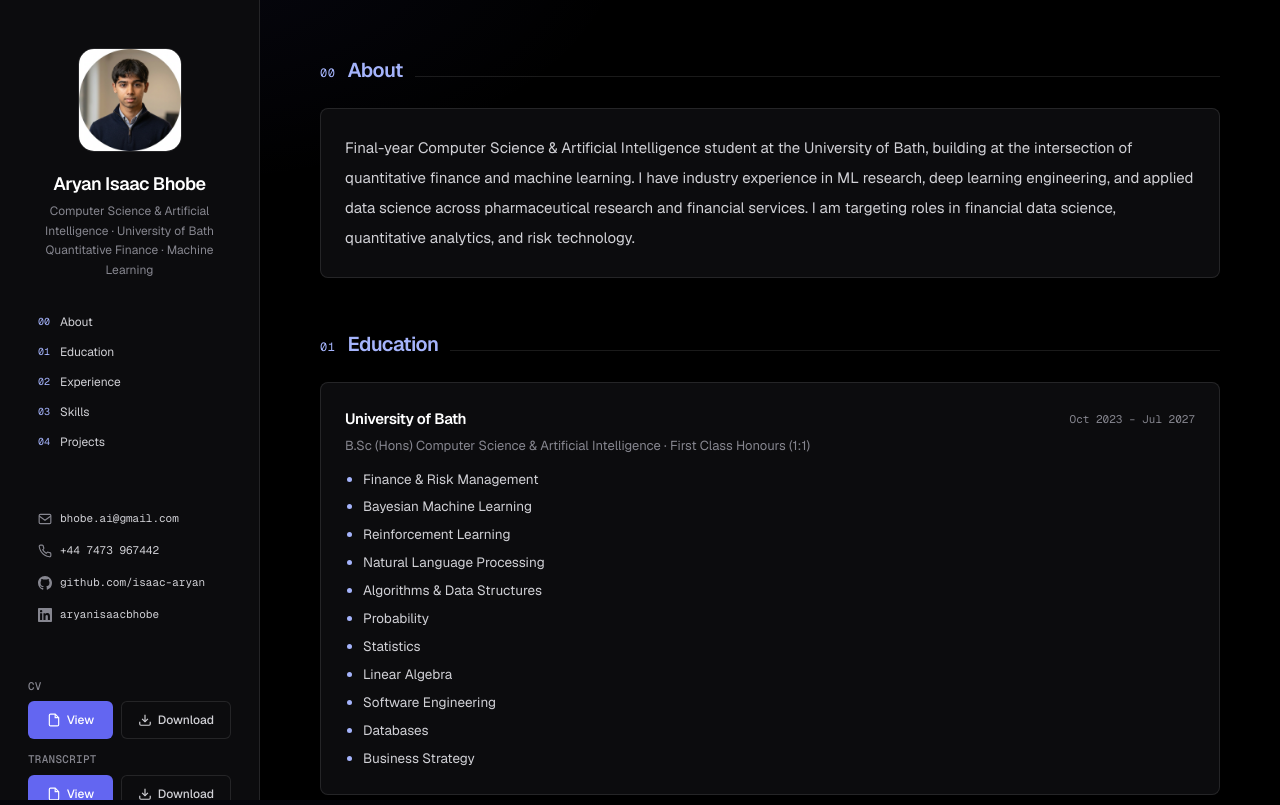
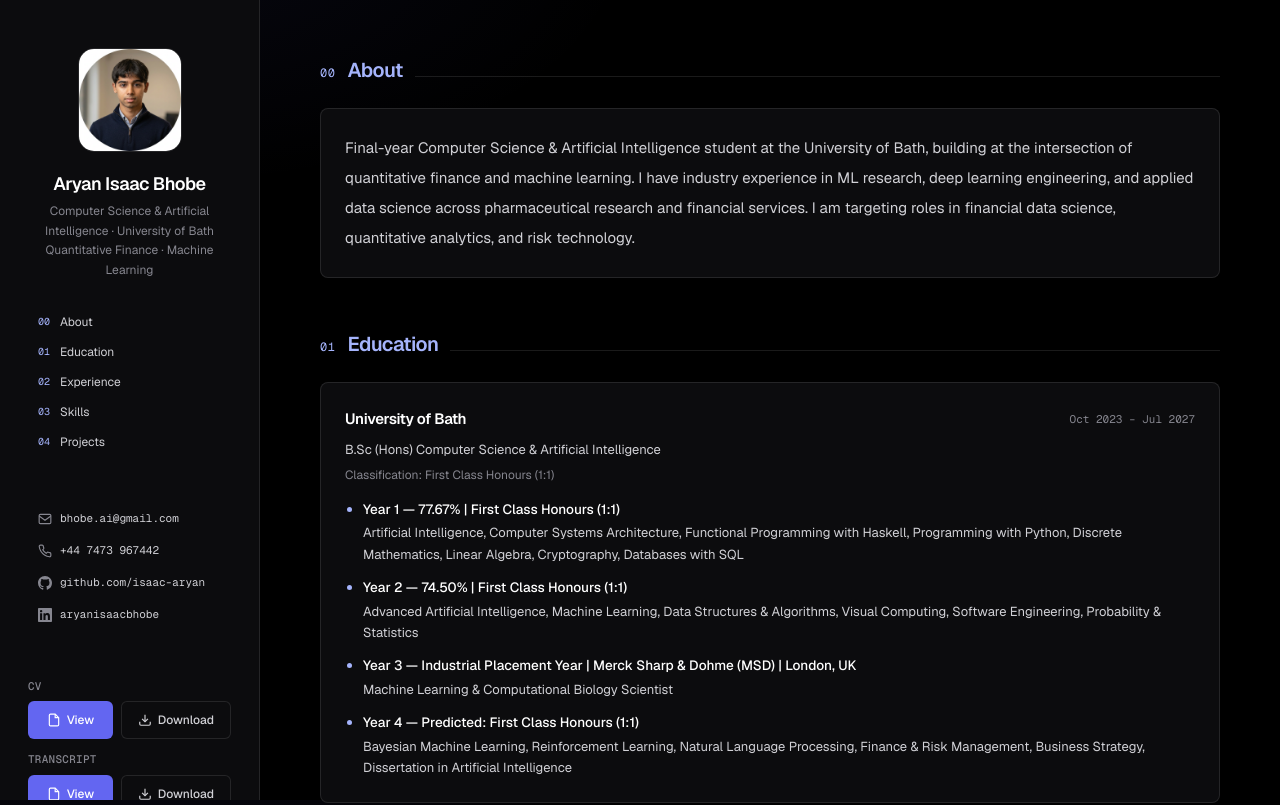
Before and after one commit to isaac-aryan/aryanbhobe.github.io, a Next.js app: page / in a window 1280 px wide. Shown: the top 805 px of the page. Built offline with nearby package versions, Linux system fonts and the light colour scheme.

Commit message:
Education added

```diff
--- a/components/sections/Education.tsx
+++ b/components/sections/Education.tsx
@@ -14,12 +14,27 @@ export function Education() {
               <div className="font-mono text-[11px] text-muted whitespace-nowrap pt-1 col-start-2 row-start-1 max-sidebar:col-start-1 max-sidebar:row-auto">
                 {item.date}
               </div>
-              <div className="text-[13px] text-muted col-start-1 row-start-2 mb-2">
-                {item.degree}
-                {item.meta && <span> · {item.meta}</span>}
-              </div>
+              <div className="col-span-full text-[13px] text-body mt-1">{item.degree}</div>
+              {item.meta && (
+                <div className="col-span-full text-xs text-muted mt-0.5">{item.meta}</div>
+              )}
+
+              {item.years && (
+                <ul className="col-span-full flex flex-col gap-3 list-disc pl-4.5 marker:text-accent-mid mt-3">
+                  {item.years.map((y) => (
+                    <li key={y.year} className="text-[13.5px] leading-relaxed">
+                      <span className="text-strong font-medium">
+                        {y.year}
+                        {y.grade && ` — ${y.grade}`}
+                      </span>
+                      <div className="text-body text-[13px] mt-0.5">{y.subjects.join(", ")}</div>
+                    </li>
+                  ))}
+                </ul>
+              )}
+
               {item.bullets && (
-                <ul className="col-span-full flex flex-col gap-1.5 list-disc pl-4.5 marker:text-accent-mid">
+                <ul className="col-span-full flex flex-col gap-1.5 list-disc pl-4.5 marker:text-accent-mid mt-3">
                   {item.bullets.map((bullet, i) => (
                     <li key={i} className="text-[13.5px] text-body leading-relaxed">
                       {bullet}
--- a/data/education.ts
+++ b/data/education.ts
@@ -1,8 +1,15 @@
+export interface EducationYear {
+  year: string;
+  grade?: string;
+  subjects: string[];
+}
+
 export interface EducationEntry {
   school: string;
   date: string;
   degree: string;
   meta?: string;
+  years?: EducationYear[];
   bullets?: string[];
 }
 
@@ -11,19 +18,28 @@ export const education: EducationEntry[] = [
     school: "University of Bath",
     date: "Oct 2023 – Jul 2027",
     degree: "B.Sc (Hons) Computer Science & Artificial Intelligence",
-    meta: "First Class Honours (1:1)",
-    bullets: [
-      "Finance & Risk Management",
-      "Bayesian Machine Learning",
-      "Reinforcement Learning",
-      "Natural Language Processing",
-      "Algorithms & Data Structures",
-      "Probability",
-      "Statistics",
-      "Linear Algebra",
-      "Software Engineering",
-      "Databases",
-      "Business Strategy",
+    meta: "Classification: First Class Honours (1:1)",
+    years: [
+      {
+        year: "Year 1",
+        grade: "77.67% | First Class Honours (1:1)",
+        subjects: ["Artificial Intelligence, Computer Systems Architecture, Functional Programming with Haskell, Programming with Python, Discrete Mathematics, Linear Algebra, Cryptography, Databases with SQL"],
+      },
+      {
+        year: "Year 2",
+        grade: "74.50% | First Class Honours (1:1)",
+        subjects: ["Advanced Artificial Intelligence, Machine Learning, Data Structures & Algorithms, Visual Computing, Software Engineering, Probability & Statistics"],
+      },
+      {
+        year: "Year 3",
+        grade: "Industrial Placement Year | Merck Sharp & Dohme (MSD) | London, UK",
+        subjects: ["Machine Learning & Computational Biology Scientist"],
+      },
+      {
+        year: "Year 4",
+        grade: "Predicted: First Class Honours (1:1)",
+        subjects: ["Bayesian Machine Learning, Reinforcement Learning, Natural Language Processing, Finance & Risk Management, Business Strategy, Dissertation in Artificial Intelligence"],
+      },
     ],
   },
   {
```
